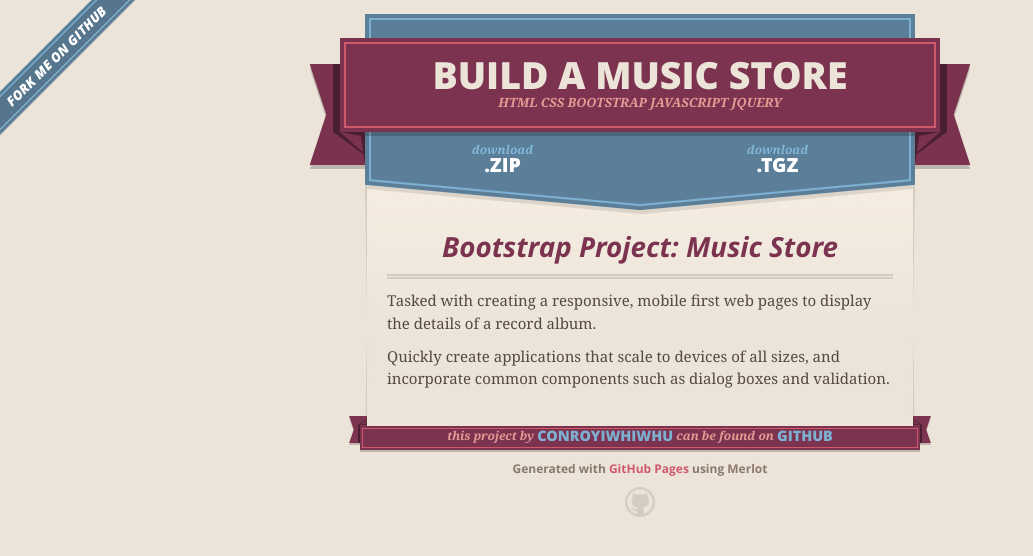
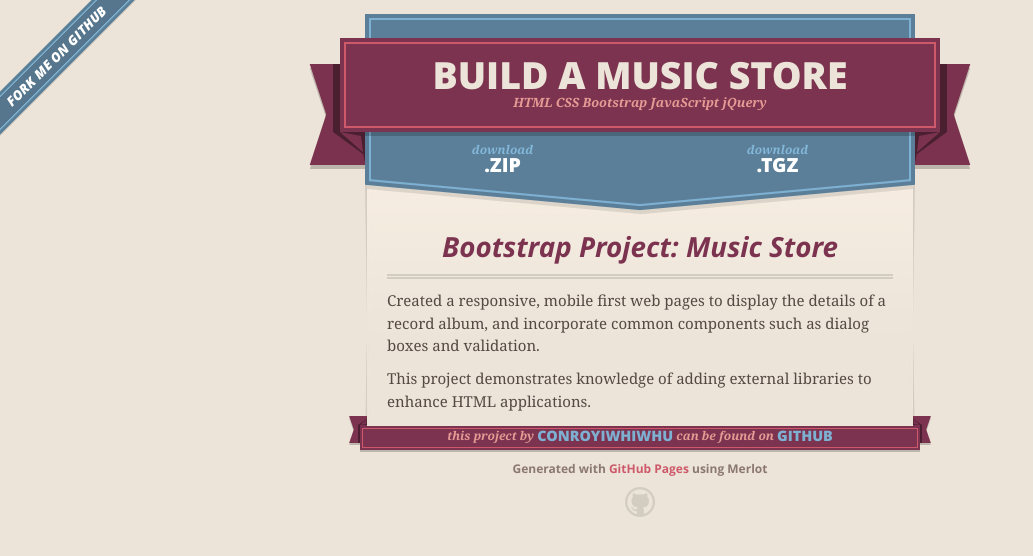
Before and after one commit to conroyiwhiwhu/bootstrap-build-a-music-store, a plain HTML site: page index.html in a window 1280 px wide. Shown: the whole page, without its empty margins (0-1033 px from the left). Drawn offline with nearby package versions, Linux system fonts and the light colour scheme.

Commit message:
Create gh-pages branch via GitHub

```diff
--- a/index.html
+++ b/index.html
@@ -28,7 +28,7 @@
         <span class="ribbon-outer">
           <span class="ribbon-inner">
             <h1>Build A Music Store</h1>
-            <h2>HTML CSS BOOTSTRAP JAVASCRIPT JQUERY</h2>
+            <h2>HTML CSS Bootstrap JavaScript jQuery</h2>
           </span>
           <span class="left-tail"></span>
           <span class="right-tail"></span>
@@ -49,9 +49,9 @@
         <h1>
 <a id="bootstrap-project-music-store" class="anchor" href="#bootstrap-project-music-store" aria-hidden="true"><span aria-hidden="true" class="octicon octicon-link"></span></a>Bootstrap Project: Music Store</h1>
 
-<p>Tasked with creating a responsive, mobile first web pages to display the details of a record album. </p>
+<p>Created a responsive, mobile first web pages to display the details of a record album, and incorporate common components such as dialog boxes and validation.</p>
 
-<p>Quickly create applications that scale to devices of all sizes, and incorporate common components such as dialog boxes and validation.</p>
+<p>This project demonstrates knowledge of adding external libraries to enhance HTML applications.</p>
       </section>
 
       <footer>
--- a/params.json
+++ b/params.json
@@ -1,6 +1,6 @@
 {
   "name": "Build A Music Store",
-  "tagline": "HTML CSS BOOTSTRAP JAVASCRIPT JQUERY",
-  "body": "# Bootstrap Project: Music Store\r\n\r\nTasked with creating a responsive, mobile first web pages to display the details of a record album. \r\n\r\nQuickly create applications that scale to devices of all sizes, and incorporate common components such as dialog boxes and validation.\r\n\r\n",
+  "tagline": "HTML CSS Bootstrap JavaScript jQuery",
+  "body": "# Bootstrap Project: Music Store\r\n\r\nCreated a responsive, mobile first web pages to display the details of a record album, and incorporate common components such as dialog boxes and validation.\r\n\r\nThis project demonstrates knowledge of adding external libraries to enhance HTML applications.\r\n\r\n",
   "note": "Don't delete this file! It's used internally to help with page regeneration."
 }
```
